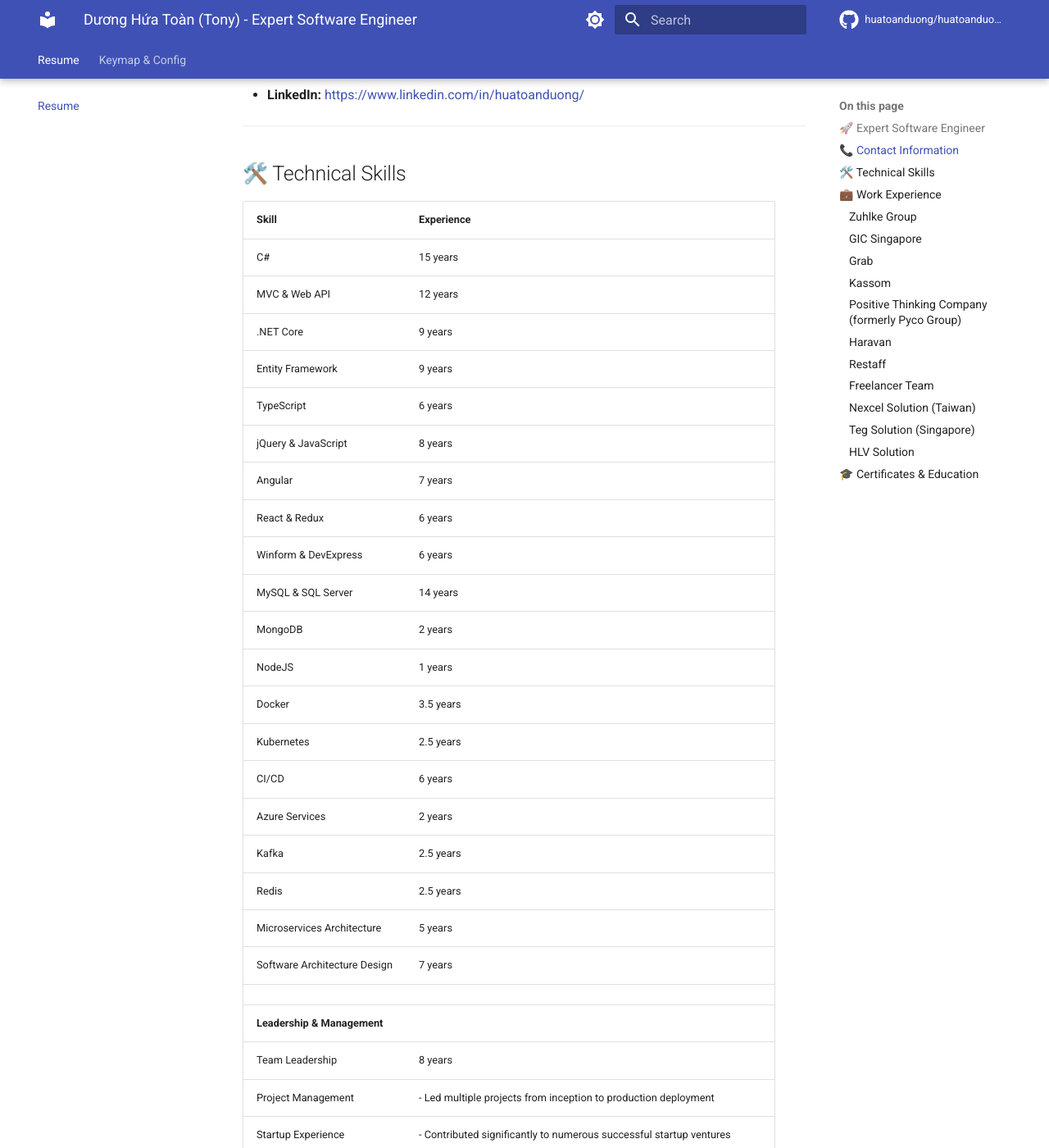
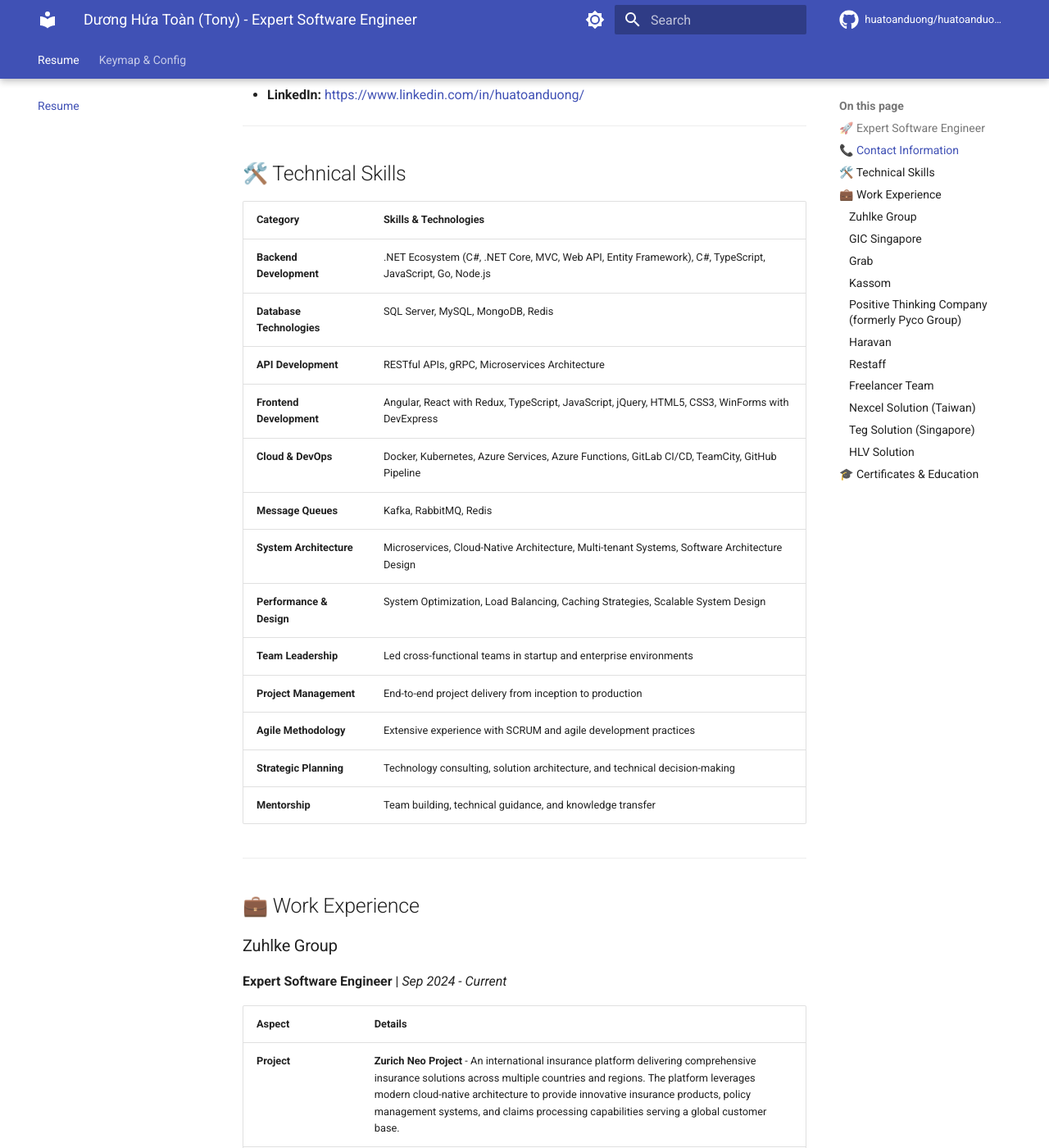
Before and after one commit to huatoanduong/huatoanduong.github.io, an MkDocs documentation site: the page built from docs/index.md, in a window 1280 px wide and 1400 px high, scrolled down 776 px. Shown: the whole window at 82% size. Built offline with MkDocs 1.6.1 and Material for MkDocs 9.7.7, drawn with Linux system fonts in a browser that asks for light colours; comment, search, counter and statistics services are not loaded; some of the changed text lies outside the part shown.

Commit message:
Refactor technical skills section in documentation
- Restructured the technical skills into categorized sections for better clarity.
- Updated programming languages, database technologies, and cloud & DevOps skills.
- Enhanced descriptions for leadership and management capabilities.

```diff
--- a/docs/index.md
+++ b/docs/index.md
@@ -38,37 +38,21 @@
 
 ## 🛠️ Technical Skills
 
-| **Skill**                    | **Experience**                                                                |
-| ---------------------------- | ----------------------------------------------------------------------------- |
-| C#                           | 15 years                                                                      |
-| MVC & Web API                | 12 years                                                                      |
-| .NET Core                    | 9 years                                                                       |
-| Entity Framework             | 9 years                                                                       |
-| TypeScript                   | 6 years                                                                       |
-| jQuery & JavaScript          | 8 years                                                                       |
-| Angular                      | 7 years                                                                       |
-| React & Redux                | 6 years                                                                       |
-| Winform & DevExpress         | 6 years                                                                       |
-| MySQL & SQL Server           | 14 years                                                                      |
-| MongoDB                      | 2 years                                                                       |
-| NodeJS                       | 1 years                                                                       |
-| Docker                       | 3.5 years                                                                     |
-| Kubernetes                   | 2.5 years                                                                     |
-| CI/CD                        | 6 years                                                                       |
-| Azure Services               | 2 years                                                                       |
-| Kafka                        | 2.5 years                                                                     |
-| Redis                        | 2.5 years                                                                     |
-| Microservices Architecture   | 5 years                                                                       |
-| Software Architecture Design | 7 years                                                                       |
-|                              |                                                                               |
-| **Leadership & Management**  |                                                                               |
-| Team Leadership              | 8 years                                                                       |
-| Project Management           | - Led multiple projects from inception to production deployment               |
-| Startup Experience           | - Contributed significantly to numerous successful startup ventures           |
-| Versatility                  | - Demonstrated ability to excel in various project roles and responsibilities |
-| Agile Methodology            | - Extensive experience with SCRUM and agile development practices             |
-| Adaptability                 | - Proven capability to rapidly learn new technologies and business models     |
-| Strategic Thinking           | - Strong analytical mindset with structured problem-solving approach          |
+| **Category**              | **Skills & Technologies**                                                                                    |
+| ------------------------- | ------------------------------------------------------------------------------------------------------------ |
+| **Backend Development**   | .NET Ecosystem (C#, .NET Core, MVC, Web API, Entity Framework), C#, TypeScript, JavaScript, Go, Node.js     |
+| **Database Technologies** | SQL Server, MySQL, MongoDB, Redis                                                                           |
+| **API Development**       | RESTful APIs, gRPC, Microservices Architecture                                                              |
+| **Frontend Development**  | Angular, React with Redux, TypeScript, JavaScript, jQuery, HTML5, CSS3, WinForms with DevExpress          |
+| **Cloud & DevOps**        | Docker, Kubernetes, Azure Services, Azure Functions, GitLab CI/CD, TeamCity, GitHub Pipeline               |
+| **Message Queues**        | Kafka, RabbitMQ, Redis                                                                                      |
+| **System Architecture**   | Microservices, Cloud-Native Architecture, Multi-tenant Systems, Software Architecture Design                |
+| **Performance & Design**  | System Optimization, Load Balancing, Caching Strategies, Scalable System Design                            |
+| **Team Leadership**       | Led cross-functional teams in startup and enterprise environments                                            |
+| **Project Management**    | End-to-end project delivery from inception to production                                                     |
+| **Agile Methodology**     | Extensive experience with SCRUM and agile development practices                                             |
+| **Strategic Planning**    | Technology consulting, solution architecture, and technical decision-making                                 |
+| **Mentorship**            | Team building, technical guidance, and knowledge transfer                                                    |
 
 ---
 
```
